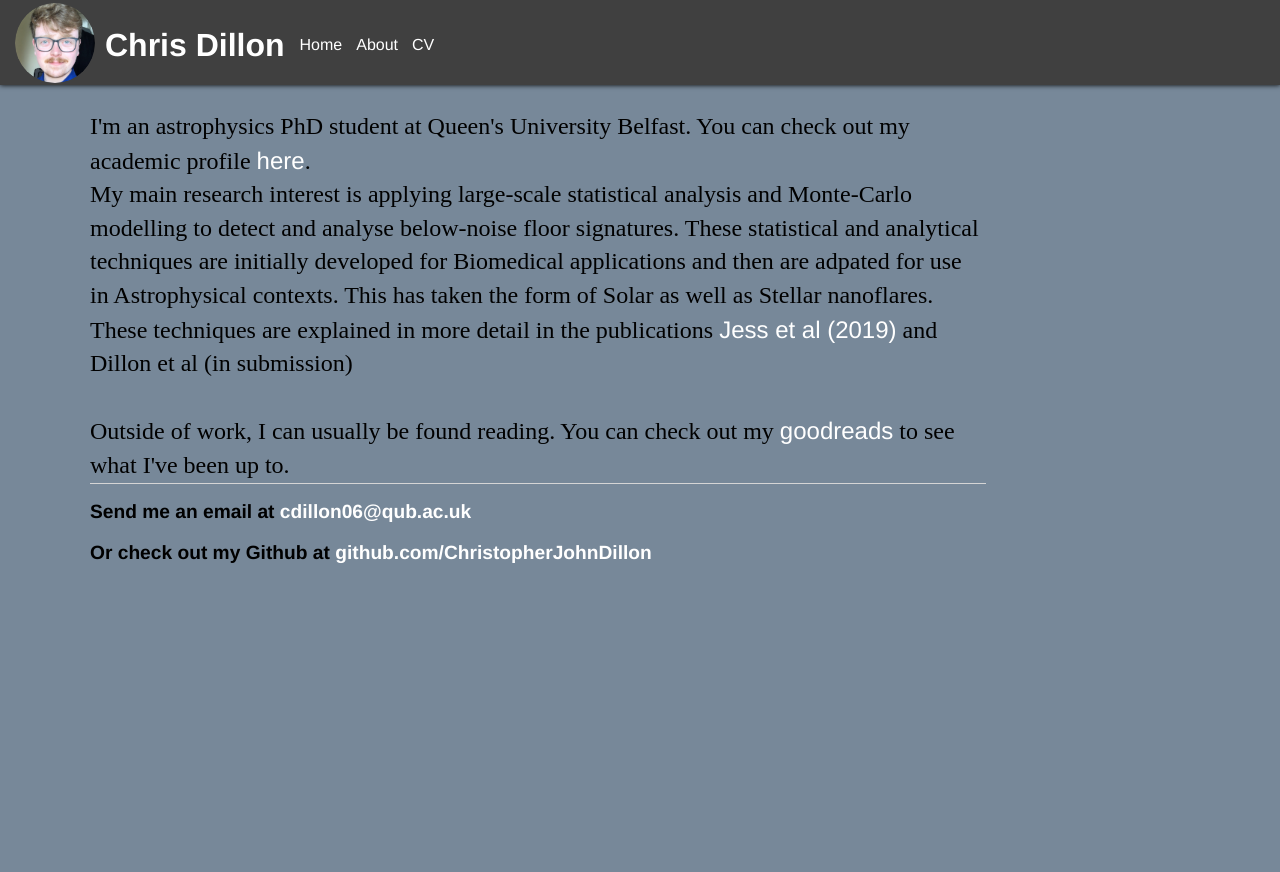
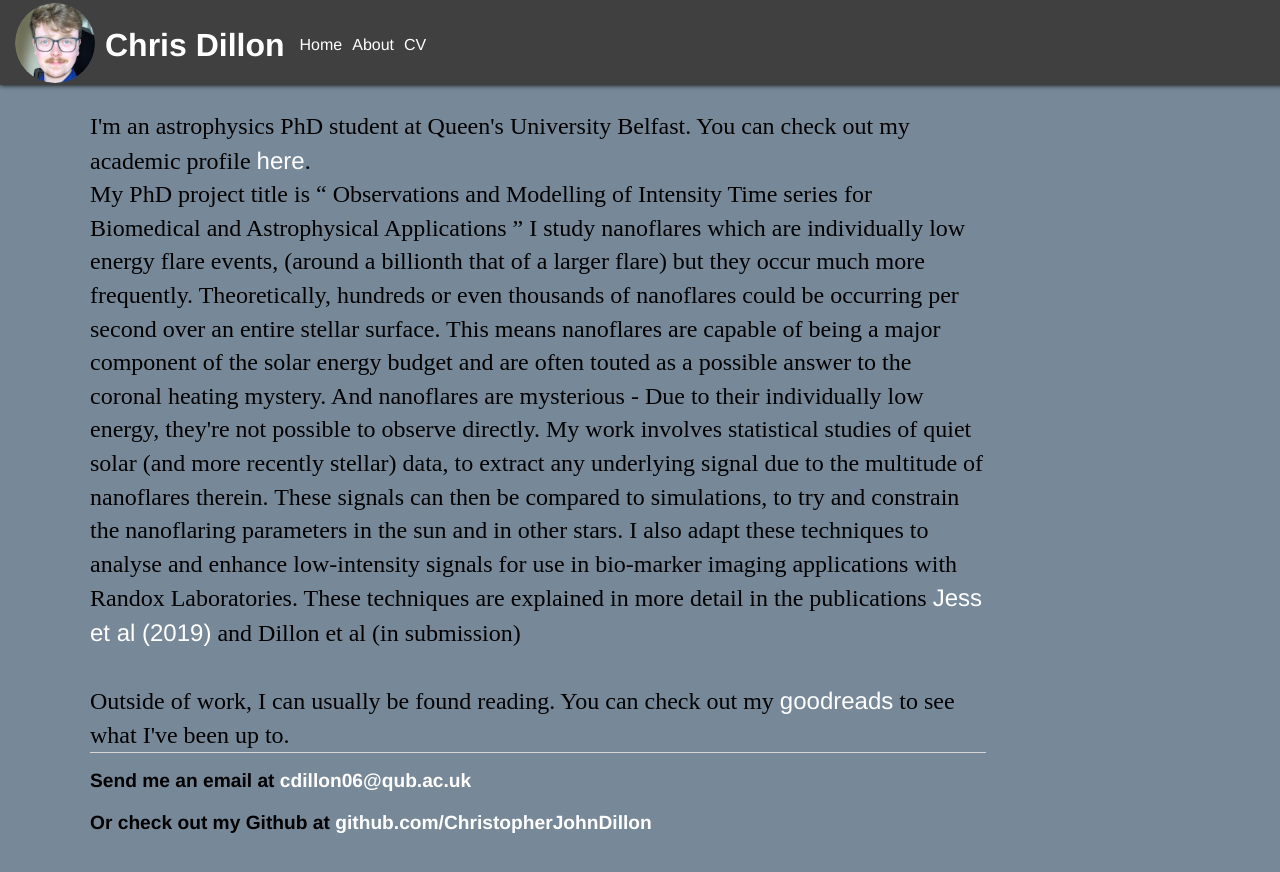
Before and after one commit to ChristopherJohnDillon/ChrisDillon.github.io, a Jekyll site: the page built from about/index.html, in a window 1280 px wide. Shown: the top 872 px of the page. Built offline with Jekyll 4.4.1, drawn with Linux system fonts in a browser that asks for light colours.

Commit message:
Updated the About Me Page to now have the text from my QUB student profile
Updated the About Me Page to now have the text from my QUB student profile

```diff
--- a/_config.yml
+++ b/_config.yml
@@ -1,5 +1,4 @@
 # theme: jekyll-theme-minimal
-
 # Site settings
 markdown: kramdown
 # {% raw %}{% seo %}{% endraw %}
--- a/about/index.html
+++ b/about/index.html
@@ -4,19 +4,45 @@ title: About Me
 ---
 
 
+<div class="blurb">
+	<h1> </h1>
+	<p>
+
+	</p>
+</div><!-- /.blurb -->
+
+
+
 	<div class="blurb">
-	<!-- <h1>Hi there, I'm Chris Dillon</h1> -->
 	<p>
 	I'm an astrophysics PhD student at Queen's University Belfast. You can check out my academic profile
 	<a href="https://pure.qub.ac.uk/en/persons/christopher-dillon">here</a>.
 	<br>
-	My main research interest is applying large-scale statistical analysis and Monte-Carlo modelling to detect and analyse below-noise floor signatures.
-	These statistical and analytical techniques are initially developed for Biomedical applications
-	and then are adpated for use in Astrophysical contexts.
- This has taken the form of Solar as well as Stellar nanoflares. These techniques are explained in more detail in the publications
-	<a href="https://arxiv.org/pdf/1812.06978.pdf" >Jess et al (2019)</a>
-	and
-	Dillon et al (in submission)
+			My PhD project title is
+			<q>
+			Observations and Modelling of Intensity Time series for Biomedical
+			and Astrophysical Applications
+			</q>
+
+I study nanoflares which are individually low energy flare events, (around a billionth that of a larger flare)
+but they occur much more frequently. Theoretically, hundreds or even thousands of nanoflares could
+ be occurring per second over an entire stellar surface.
+This means nanoflares are capable of being a major component of
+the solar energy budget and are often touted
+as a possible answer to the coronal heating mystery.
+And nanoflares are mysterious - Due to their individually low energy, they're not possible to observe
+directly. My work involves statistical studies of quiet solar (and more recently stellar) data,
+to extract any underlying signal due to the multitude of nanoflares therein. These signals can then
+be compared to simulations, to try and constrain the nanoflaring parameters in the sun and in other
+stars. I also adapt these techniques to analyse and enhance low-intensity signals for use in
+bio-marker imaging applications with Randox Laboratories.
+
+
+
+These techniques are explained in more detail in the publications
+<a href="https://arxiv.org/pdf/1812.06978.pdf" >Jess et al (2019)</a>
+and
+Dillon et al (in submission)
 
 <br>
 <br>
@@ -27,9 +53,5 @@ Outside of work, I can usually be found reading. You can check out my
 to see what I've been up to.
 <br>
 <!-- I also enjoy -->
-
-
-
-
  </p>
 	</div><!-- /.blurb -->
--- a/css/main.css
+++ b/css/main.css
@@ -84,7 +84,7 @@ header {
   padding-left: 15px ;
   padding-top: 5px;
   box-shadow: 0 0 5px 0 black;
-
+  width: 100vw;
 }
 
 header * {
@@ -98,13 +98,19 @@ margin: 5px;
 header li a {
   color: var(--a-txt-color);
   text-decoration: none;
+
 }
 header h1{
   margin: 10px;
   font-size: 2em;
   font-family:'Helvetica', 'Arial', 'Sans-Serif';
-  color: var(--a-txt-color)
+  color: var(--a-txt-color);
+  display: flex;
 
+}
+
+header ul {
+  display: flex;
 }
 
 /*
--- a/index.html
+++ b/index.html
@@ -6,8 +6,7 @@ title: Christopher Dillon
 <div class="blurb">
 
 <p>
-    I am a 4th year PhD student studying Solar and Stellar Nanoflaring,
-    as well as Biomedical applications for Astrophysics data processing
+
 </p>
 
 
```
